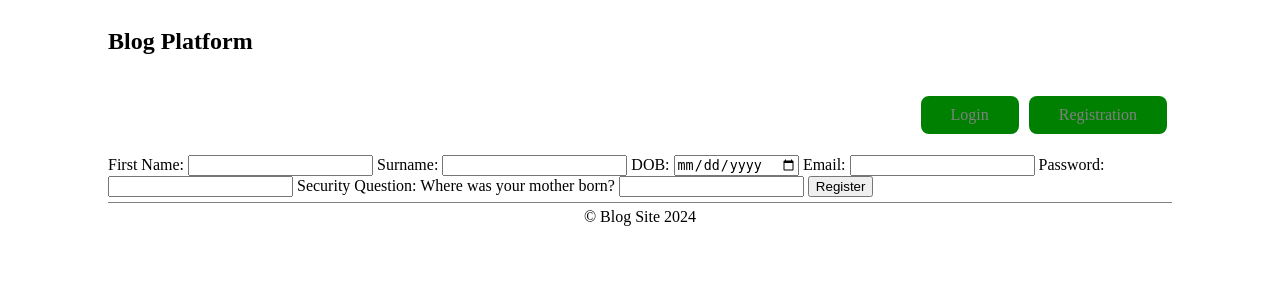
After one commit to JacoMH/BlogPlatform, a PHP site: page /Registration2.php in a window 1280 px wide. The commit adds this page. Shown: the top 300 px of the page. Run offline with PHP 8.4, Linux system fonts and the light colour scheme.

Commit message:
added javascript to Registration that works

```diff
--- /dev/null
+++ b/Registration2.php
@@ -0,0 +1,36 @@
+<!DOCTYPE html>
+<html lang="en">
+
+
+<head>
+    <meta charset="UTF-8">
+    <meta name="viewport" content="width=device-width, initial-scale=1.0">
+    <title>Registration | Blog Site</title>
+    <link rel="stylesheet" type="text/css" href="css\mobile.css">
+    <link rel="stylesheet" type="text/css" href="css\desktop.css" media="only screen and (min-width: 800px)">
+</head>
+<body>
+    <main class="container">
+        <?php
+            include("Includes/header1.php");
+            ?>
+            <form id="logRegContainer" name="registration" onSubmit="return checkRegFunction()">
+                First Name: <input type="text" name="fname">
+                Surname: <input type="text" name="lname">
+                DOB: <input type="date" name="dateTime">
+                Email:  <input type="text" name="email">
+                Password: <input type="password" name="password">
+                Security Question: Where was your mother born?
+                <input type="text" name="securityAns">
+                <button type="submit" name="regButton"><i class="loginButton" ></i>Register</button>
+            </form>
+        <?php
+
+        ?>
+        <?php
+            include("Includes/footer.php");
+            ?>
+    </main>
+    <script src="js/main.js"></script>
+</body>
+</html>
--- a/css/desktop.css
+++ b/css/desktop.css
@@ -63,6 +63,8 @@ li {
     border-radius: 8px;
     color: white;
     margin: auto;
+    display: flex;
+    flex-direction: column;
 }
 
 .loginButton{
--- a/js/main.js
+++ b/js/main.js
@@ -1,21 +1,20 @@
 function checkRegFunction() {
-    var regBtn = document.getElementsByName("regButton")[0];
-    var firstname = document.getElementsByName("fname").innerHTML;
-    alert(firstname);
-    var lastname = document.getElementsByName("lname").innerHTML;
-    var dateTime = document.getElementsByName("dateTime").innerHTML;
-    var email = document.getElementsByName("email").innerHTML;
-    var password = document.getElementsByName("password").innerHTML;
-    var regAns = document.getElementsByName("securityAns").innerHTML;
-    if ((document.getElementsByName("fname").innerHTML || document.getElementsByName("lname").innerHTML || document.getElementsByName("dateTime").innerHTML || document.getElementsByName("email").innerHTML || document.getElementsByName("password").innerHTML || document.getElementsByName("securityAns").innerHTML) !== null) {
-        alert("hello");
-        regBtn.addEventListener("click", RegFunction)
+    var fname = document.registration.fname.value;
+    var surname = document.registration.lname.value;
+    var DOB = document.registration.dateTime.value;
+    var email = document.registration.email.value;
+    var password = document.registration.password.value;
+    var securityAns = document.registration.securityAns.value;
+    if ((fname && surname && DOB && email && password && securityAns) !== "")  {
+        alert("filled")
+        return true;
     }
     else{
-        alert("hola");
-        document.getElementsByName("warning").innerHTML = "Incomplete Registration, try again.";
+        alert("not filled")
+        return false;
     }
 }
+
 
 function RegFunction(){
 
```
